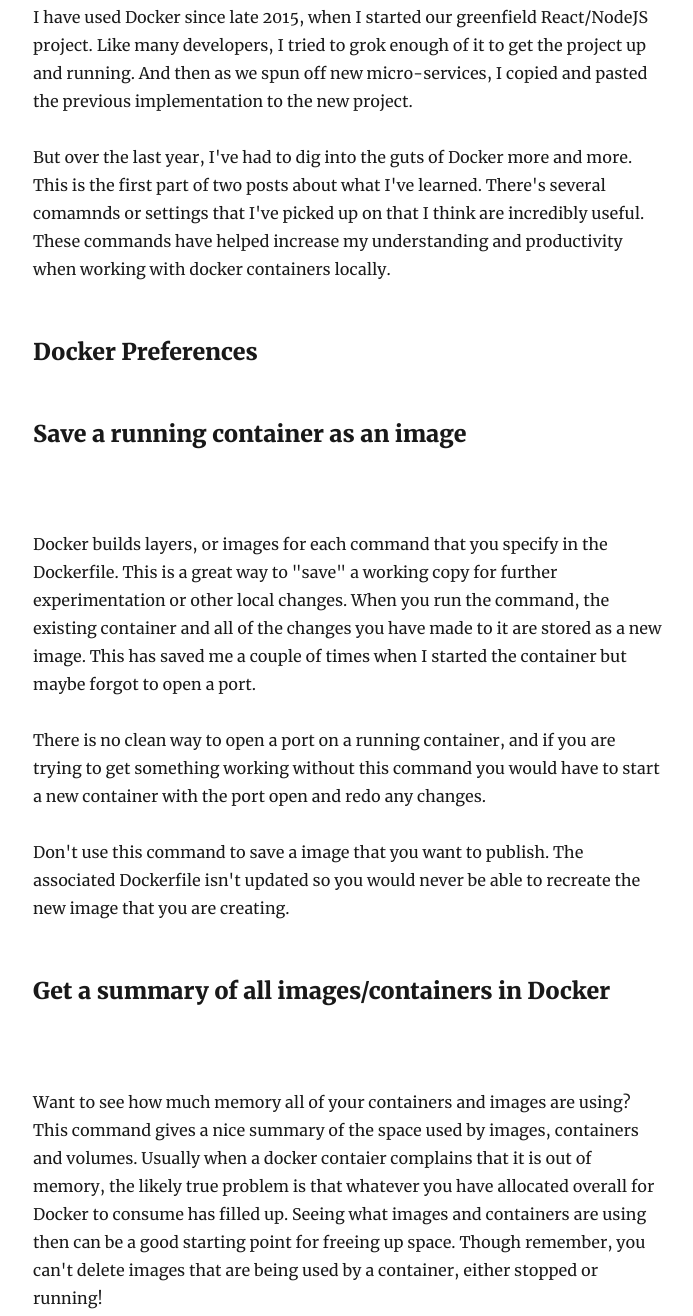
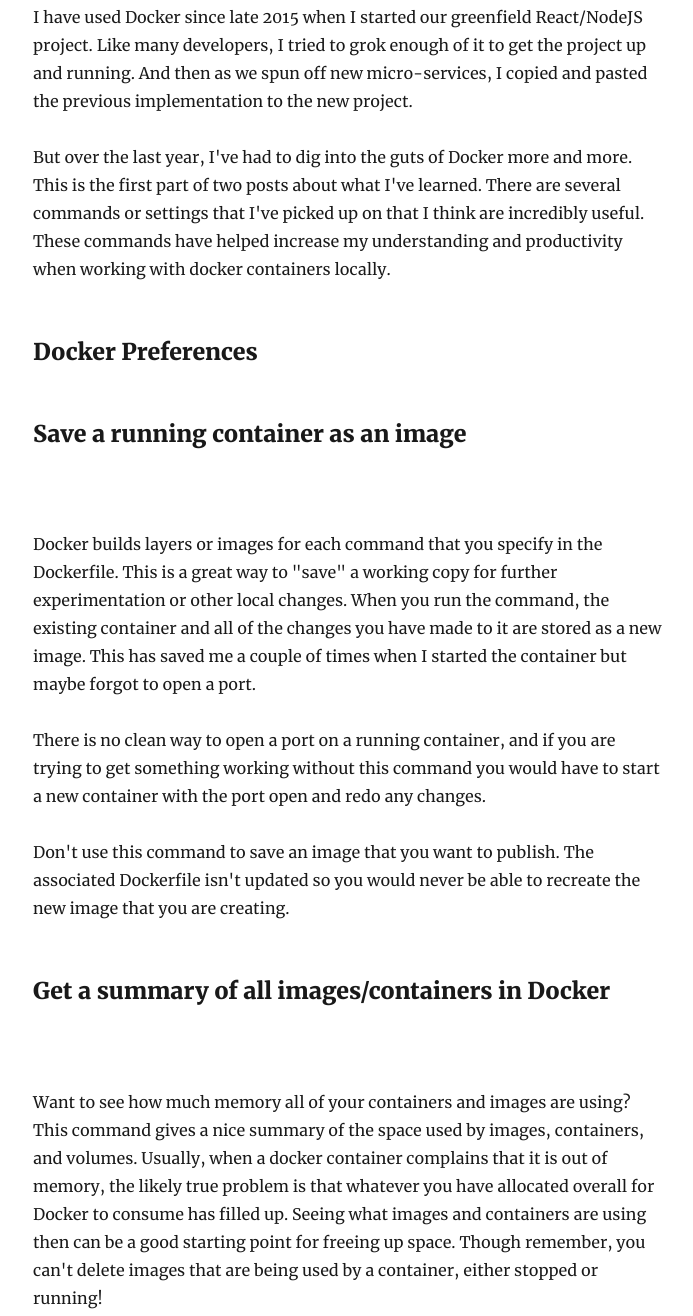
Before and after one commit to areinmeyer/areinmeyer-blog, a Gatsby site: page /dockertips/ in a window 1280 px wide. Shown: the part 264-1580 px from the top of the page, without its empty margins (292-985 px from the left). Built offline with nearby package versions, Linux system fonts and the light colour scheme; Gatsby itself is replaced by a stand-in of ours; some packages are replaced by stand-ins of ours; code samples lack their colours.

Commit message:
grammer spellcheck on docker tips

````diff
--- a/content/blog/dockertips.md
+++ b/content/blog/dockertips.md
@@ -5,9 +5,9 @@
 tags: ["docker", "tips&tricks"]
 ---
 
-I have used Docker since late 2015, when I started our greenfield React/NodeJS project.  Like many developers, I tried to grok enough of it to get the project up and running.  And then as we spun off new micro-services, I copied and pasted the previous implementation to the new project.
+I have used Docker since late 2015 when I started our greenfield React/NodeJS project.  Like many developers, I tried to grok enough of it to get the project up and running.  And then as we spun off new micro-services, I copied and pasted the previous implementation to the new project.
 
-But over the last year, I've had to dig into the guts of Docker more and more.  This is the first part of two posts about what I've learned.  There's several comamnds or settings that I've picked up on that I think are incredibly useful.  These commands have helped increase my understanding and productivity when working with docker containers locally.
+But over the last year, I've had to dig into the guts of Docker more and more.  This is the first part of two posts about what I've learned.  There are several commands or settings that I've picked up on that I think are incredibly useful.  These commands have helped increase my understanding and productivity when working with docker containers locally.
 
 ### Docker Preferences
 
@@ -15,29 +15,29 @@
 ```shell
 docker commit container image2
 ```
-Docker builds layers, or images for each command that you specify in the Dockerfile. This is a great way to "save" a working copy for further experimentation or other local changes.  When you run the command, the existing container and all of the changes you have made to it are stored as a new image.  This has saved me a couple of times when I started the container but maybe forgot to open a port.
+Docker builds layers or images for each command that you specify in the Dockerfile. This is a great way to "save" a working copy for further experimentation or other local changes.  When you run the command, the existing container and all of the changes you have made to it are stored as a new image.  This has saved me a couple of times when I started the container but maybe forgot to open a port.
 
 There is no clean way to open a port on a running container, and if you are trying to get something working without this command you would have to start a new container with the port open and redo any changes.
 
-Don't use this command to save a image that you want to publish.  The associated Dockerfile isn't updated so you would never be able to recreate the new image that you are creating.
+Don't use this command to save an image that you want to publish.  The associated Dockerfile isn't updated so you would never be able to recreate the new image that you are creating.
 ### Get a summary of all images/containers in Docker
 ```shell
 docker system df
 ```
-Want to see how much memory all of your containers and images are using?  This command gives a nice summary of the space used by images, containers and volumes.  Usually when a docker contaier complains that it is out of memory, the likely true problem is that whatever you have allocated overall for Docker to consume has filled up.  Seeing what images and containers are using then can be a good starting point for freeing up space.  Though remember, you can't delete images that are being used by a container, either stopped or running!
+Want to see how much memory all of your containers and images are using?  This command gives a nice summary of the space used by images, containers, and volumes.  Usually, when a docker container complains that it is out of memory, the likely true problem is that whatever you have allocated overall for Docker to consume has filled up.  Seeing what images and containers are using then can be a good starting point for freeing up space.  Though remember, you can't delete images that are being used by a container, either stopped or running!
 
 ### See ALL images on your machine
 ```shell
 docker ps -a
 ```
 
-Wihtout the `-a` parameter, this shows you all of the running containers.  Add the parameter though and you see all of the stopped containers.  These could be stopped containers, or failed builds.  Use either the name or the container ID to then `docker rm <name>` to remove the container.  Or `docker start <name>` to restart a container.  Often this can be a treasure hunt of past attempts or tests that are no longer needed.
+Without the `-a` parameter, this shows you all of the running containers.  Add the parameter though and you see all of the stopped containers.  These could be stopped containers or failed builds.  Use either the name or the container ID to then `docker rm <name>` to remove the container.  Or `docker start <name>` to restart a container.  Often this can be a treasure hunt of past attempts or tests that are no longer needed.
 
 ### Remove all unused images
 ```shell
 docker rmi $(docker images -q -f "dangling=true")
 ```
-If I was smarter about setting up cron jobs, I would have this command run about every 2 weeks.  Everytime you build a docker image locally, each step in your dockerfile creates an image.  Most of the time the intermediate layers are removed but untagged images can remain with errors or interupted builds.  Docker doesn't do a great job of cleaning up those images and they persist until either your disk fills up or you remove them.
+If I was smarter about setting up cron jobs, I would have this command run about every 2 weeks.  Every time you build a docker image locally, each step in your dockerfile creates an image.  Most of the time the intermediate layers are removed but untagged images can remain with errors or interrupted builds.  Docker doesn't do a great job of cleaning up those images and they persist until either your disk fills up or you remove them.
 
 This command gets a list of all your image ids in docker locally (`docker images -q`) and displays only the untagged leaves (`-f "dangling=treu"`).  Those are then removed with the `docker rmi` command.  The nice part of this is that docker will warn and skip deleting any images that are in use from a container.  So it's a relatively safe command to run.
 
@@ -45,6 +45,6 @@
 ```shell
 docker top <name>
 ```
-Don't want to exec into a container just to see what's running?  Open up a tmux window or a new terminal window and run this command.  Much like unix's `top`, it'll take over your window (hence my new window suggestion!) and show you processes running on the container you've specified.  Really handy for seeing what processes get spawned (or not) in the container.  Also handy to see why my Macbook's fan suddenly kicked in.  This helped start me on the path to tuning a container that was running out of memory and getting OOMKilled in kubernetes.  I could recreate locally and troubleshoot the issue.
+Don't want to exec into a container just to see what's running?  Open up a tmux window or a new terminal window and run this command.  Much like UNIX's `top`, it'll take over your window (hence my new window suggestion!) and show you processes running on the container you've specified.  Handy for seeing what processes get spawned (or not) in the container.  Also handy to see why my Macbook's fan suddenly kicked in.  This helped start me on the path to tuning a container that was running out of memory and getting OOMKilled in kubernetes.  I could recreate locally and troubleshoot the issue.
 
 None of these commands are revolutionary or dreamed up by me.  Most I found by googling and reading the docker docs.  Maybe though I've helped you, dear reader, save a few hours by compiling them together in one shot?  Some came with little explanation, so my hope is I've now provided a better understanding of what these do.
````
